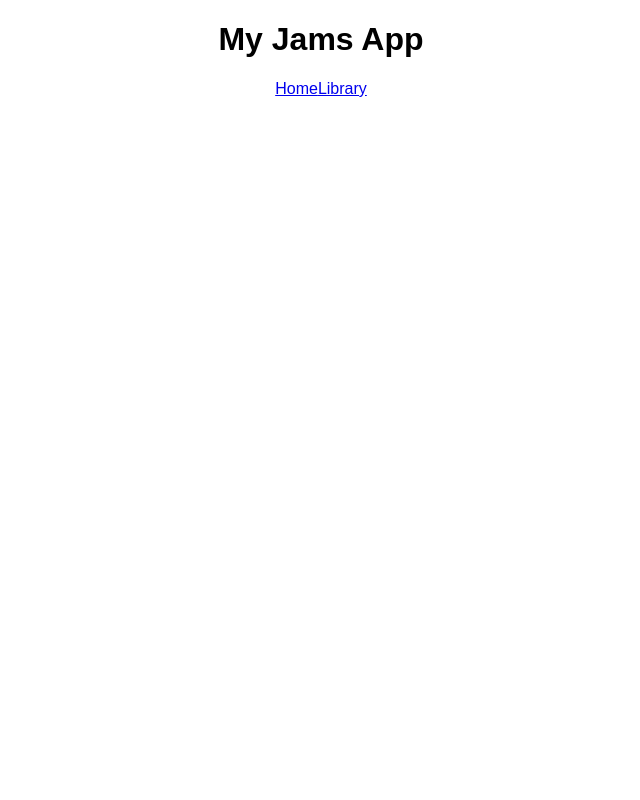
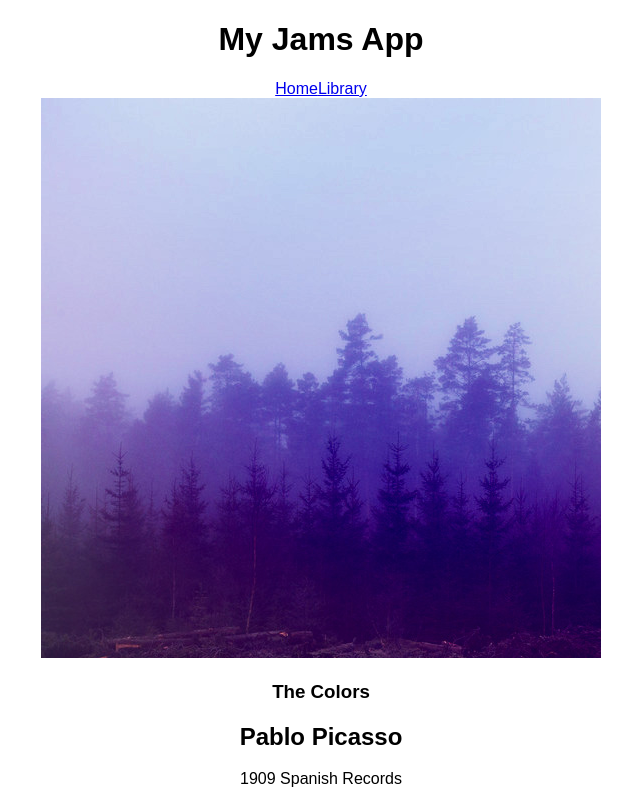
Before and after one commit to ivynguyen003/my-jams-app, a React (Create React App) app: page /albums/the-colors in a window 1280 px wide. Shown: the whole page, without its empty margins (319-959 px from the left). Built offline with nearby package versions, Linux system fonts and the light colour scheme.

Commit message:
change name of albums.js and add album details

```diff
--- a/src/App.js
+++ b/src/App.js
@@ -22,7 +22,7 @@ class App extends Component {
           <Route exact path="/" component={Landing} />
           <Route path="/library" component={Library} />
           <Route path="/album" component={Album} />
-          <Route path="/album/:slug" component={Album} />
+          <Route path="/albums/:slug" component={Album} />
         </main>
       </div>
     );
--- a/src/components/Album.js
+++ b/src/components/Album.js
@@ -1,5 +1,5 @@
 import React, { Component } from 'react';
-import albumData from './../data/album'
+import albumData from './../data/albums';
 
 class Album extends Component {
   constructor(props){
@@ -16,11 +16,11 @@ class Album extends Component {
     return (
       <section className="album">
         <section id="album-info">
-          <img id="album-cover-art"/>
+          <img id="album-cover-art" src={this.state.album.albumCover} />
           <div className="album-details">
-            <h1 id="album-title"></h1>
-            <h2 id="artist"></h2>
-            <div id="release-info"></div>
+            <h1 id="album-title">{this.state.album.title}</h1>
+            <h2 id="artist">{this.state.album.artist}</h2>
+            <div id="release-info">{this.state.album.releaseInfo}</div>
           </div>
         </section>
       </section>
--- a/src/components/Library.js
+++ b/src/components/Library.js
@@ -1,6 +1,6 @@
 import React, { Component } from 'react';
 import {Link} from 'react-router-dom';
-import albumData from './../data/album';
+import albumData from './../data/albums';
 
 class Library extends Component {
   constructor(props){
@@ -12,7 +12,7 @@ class Library extends Component {
       <section className="library">
         {
           this.state.albums.map( (album, index) =>
-            <Link to={`/album/${album.slug}`} key={index}>
+            <Link to={`/albums/${album.slug}`} key={index}>
               {album.title}
               <img src={album.albumCover} alt={album.title}/>
               <div>{album.title}</div>
```
Also changed, not shown: src/data/albums.js (renamed from src/data/album.js).
